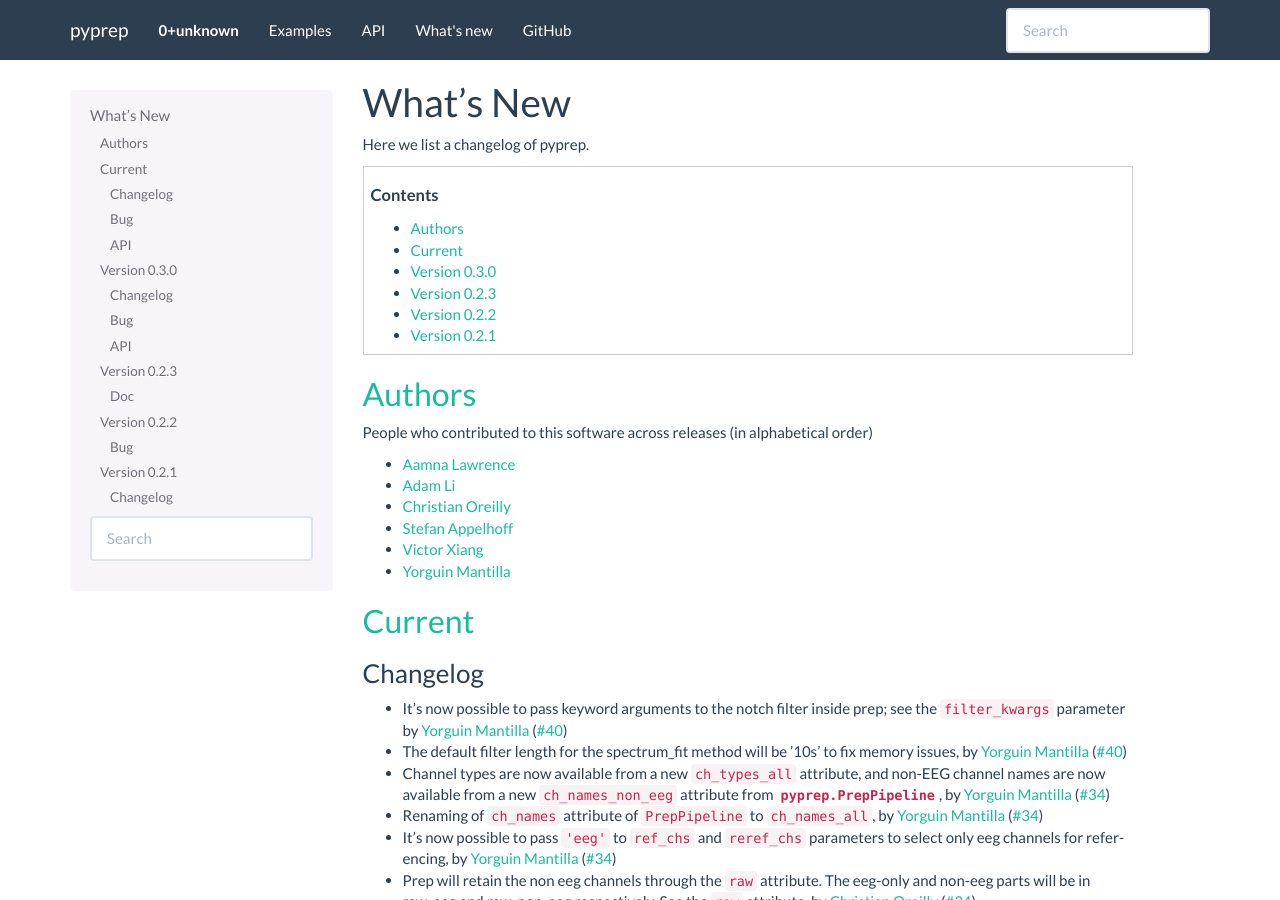
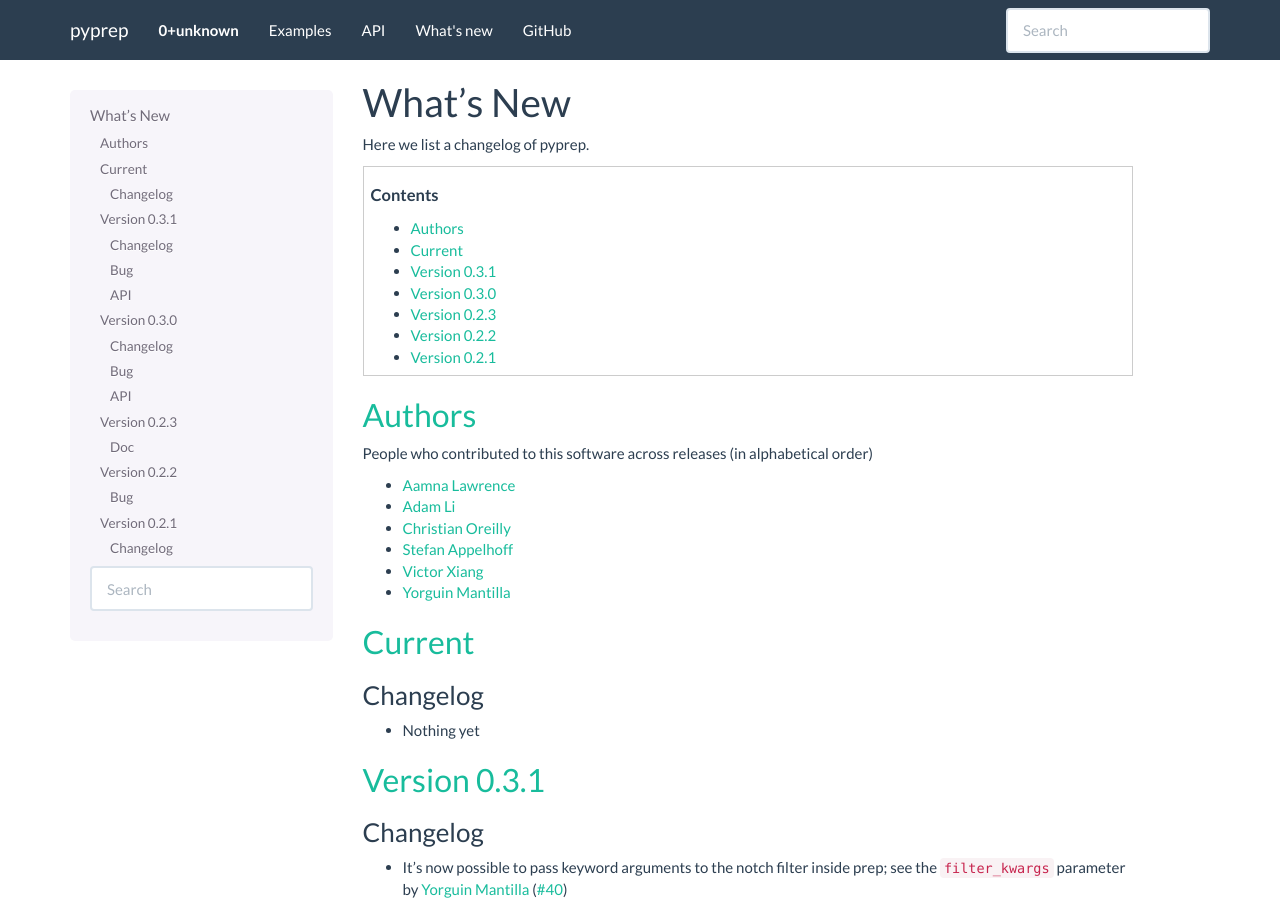
Before and after one commit to sappelhoff/pyprep, a Sphinx documentation site: the page built from docs/whats_new.rst, in a window 1280 px wide and 900 px high. Built offline with Sphinx 7.4.7, drawn with Linux system fonts in a browser that asks for light colours.

Commit message:
[REL] 0.3.1

```diff
--- a/docs/whats_new.rst
+++ b/docs/whats_new.rst
@@ -29,6 +29,15 @@
 
 Current
 -------
+
+Changelog
+~~~~~~~~~
+- Nothing yet
+
+.. _changes_0_3_1:
+
+Version 0.3.1
+-------------
 
 Changelog
 ~~~~~~~~~
```
Also changed, not shown: 1 other file.
